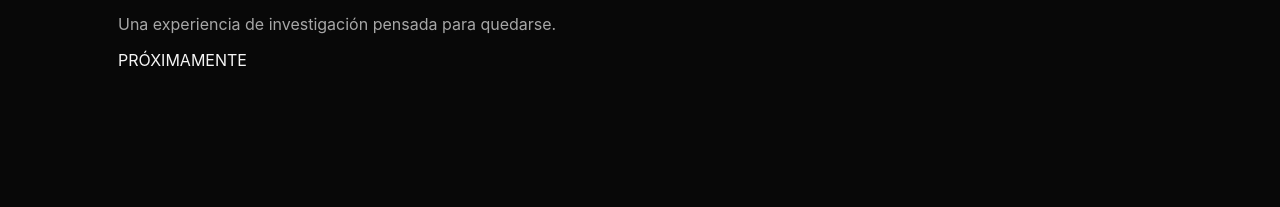
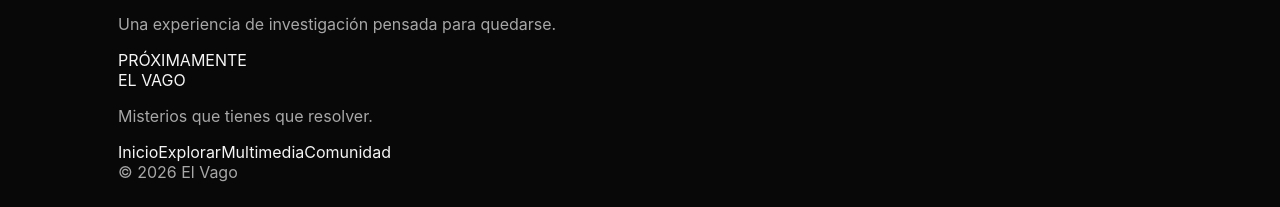
Before and after one commit to cesarrosa610-collab/el-vago, a Next.js app: page / in a window 1280 px wide. Shown: the part 1117-1324 px from the top of the page. Before the commit the page ends 1215 px from the top, so only its background shows below. Built offline with nearby package versions, Linux system fonts and the light colour scheme; no server answers; the database is empty.

Commit message:
Add final cinematic site footer

```diff
--- a/src/app/page.tsx
+++ b/src/app/page.tsx
@@ -230,6 +230,20 @@ export default async function Home() {
 
         <span className="premiumBadge">PRÓXIMAMENTE</span>
       </section>
+
+      <footer className="siteFooter">
+        <div>
+          <span className="footerBrand">EL VAGO</span>
+          <p className="muted">Misterios que tienes que resolver.</p>
+        </div>
+        <div className="footerLinks">
+          <Link href="/">Inicio</Link>
+          <Link href="/explorar">Explorar</Link>
+          <Link href="/multimedia">Multimedia</Link>
+          <Link href="/comunidad">Comunidad</Link>
+        </div>
+        <span className="muted footerCopy">© {new Date().getFullYear()} El Vago</span>
+      </footer>
     </main>
   );
 }
```
